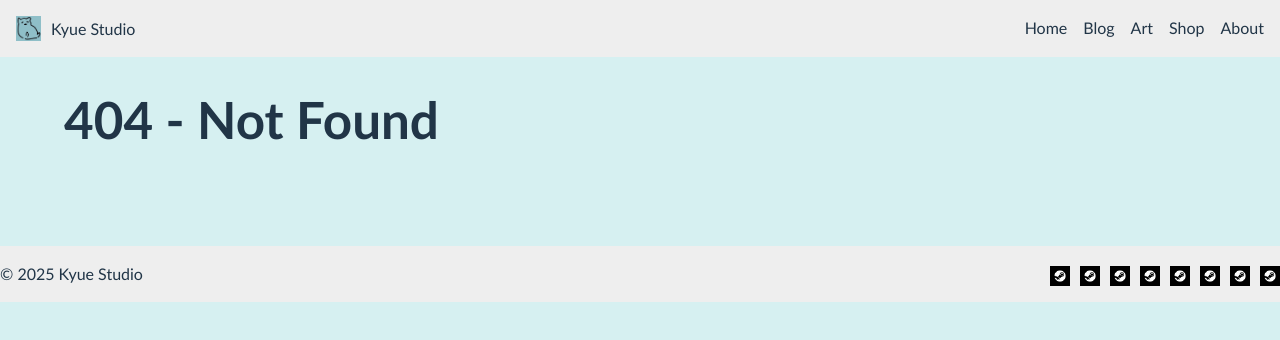
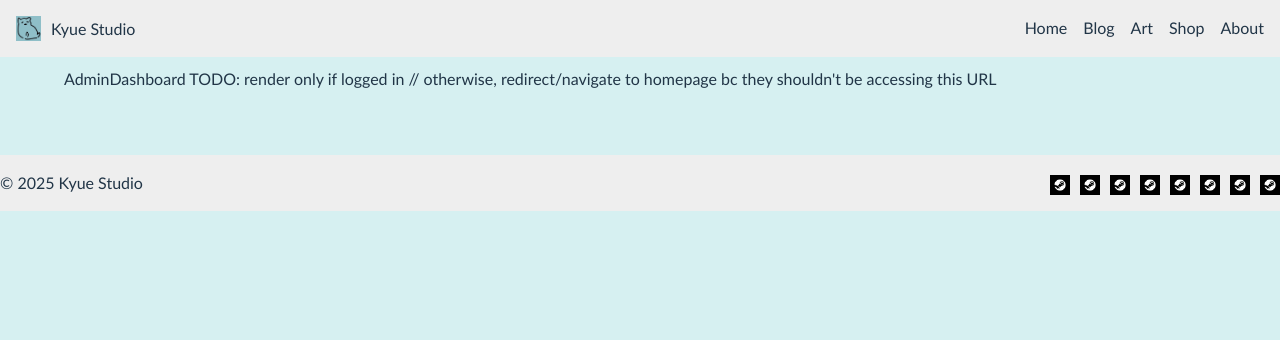
Before and after one commit to k3kyan/KyueStudioWebsite-v2, a React (Vite) app in the folder kyue-studio-website-v3/: page /admin/dashboard in a window 1280 px wide. Before the commit this address had no page. Shown: the top 340 px of the page. Built offline with nearby package versions, Linux system fonts and the light colour scheme.

Commit message:
Added Admin dashboard, tried to add logout functionality, did not work rip

```diff
--- a/kyue-studio-website-v3/src/App.jsx
+++ b/kyue-studio-website-v3/src/App.jsx
@@ -9,6 +9,7 @@ import Shop from './pages/shop/Shop';
 import Blog from './pages/blog/Blog';
 import Art from './pages/art/Art';
 import Login from './pages/login/Login';
+import AdminDashboard from './pages/admin/dashboard/AdminDashboard';
 import { AuthorizationProvider } from '../GlobalContext'; // CAUTION: correct path...?
 
 function App() {
@@ -31,7 +32,7 @@ function App() {
             <Route path="/login" element={<Login />} />
             {/* Protected Routes/Pages */}
             {/* TODO: */}
-            {/* <Route path="/admin/dashboard" element={<AdminDashboard />} /> */}
+            <Route path="/admin/dashboard" element={<AdminDashboard />} />
             {/* <Route path="/admin/messages" element={<AdminMessages />} /> */}
             {/* <Route path="/admin/orders" element={<AdminOrders />} /> */}
           </Routes>
--- /dev/null
+++ b/kyue-studio-website-v3/src/components/forms/loginform/LogOutButton.jsx
@@ -0,0 +1,22 @@
+import { Navigate } from 'react-router-dom';
+import { useAuth } from '../../../../GlobalContext';
+import React, { useEffect, useState } from 'react';
+import api from '../../../api/fastapi';
+
+// TODO: this doesnt work, idk im too tired for this and its not part of the branch task
+
+const LogOutButton = () => {
+
+    const handleLogout = () => {
+        logout(); // call the context logout function
+    };
+
+
+  return (
+    <div>
+        <button onClick={handleLogout}>Log Out</button>
+    </div>
+  )
+}
+
+export default LogOutButton
--- a/kyue-studio-website-v3/src/components/header/Header.jsx
+++ b/kyue-studio-website-v3/src/components/header/Header.jsx
@@ -2,7 +2,14 @@ import { Link } from 'react-router-dom';
 import './Header.css';
 import Logo from '../../assets/images/global/KyueStudioLogo.jpg';
 
+import React, { useEffect, useState } from 'react';
+// import api from '../../../api/fastapi';
+import { useAuth } from '../../../GlobalContext';
+import LogOutButton from '../forms/loginform/LogOutButton';
+
 function Header() {
+  const { isLoggedIn } = useAuth(); // getting context from GlobalContext.js, tells us whether we are logged in or not
+
   return (
     <header style={{ background: '#eee', padding: '1rem' }}>
         <div className="navbar-logo">
@@ -18,6 +25,11 @@ function Header() {
         <Link to="/art">Art</Link>
         <Link to="/shop">Shop</Link>
         <Link to="/about">About</Link>
+
+        {/* Conditional Rendering for Protected Routes (Admin stuff) */}
+        {isLoggedIn && ( // REPLACE WITH VARIABLE BOOL ON WHETHER UR LOGGED IN OR NOT
+          <Link to="/admin/dashboard">Admin</Link>
+        )}
       </nav>
     </header>
   );
--- /dev/null
+++ b/kyue-studio-website-v3/src/pages/admin/dashboard/AdminDashboard.jsx
@@ -0,0 +1,15 @@
+import React from 'react'
+import LogOutButton from '../../../components/forms/loginform/LogOutButton'
+
+const AdminDashboard = () => {
+  return (
+    <div>
+        AdminDashboard
+        TODO: render only if logged in // otherwise, redirect/navigate to homepage bc they shouldn't be accessing this URL
+        {/* TODO: fix LogOutButton component. doesn't work. */}
+        {/* <LogOutButton /> */}
+    </div>
+  )
+}
+
+export default AdminDashboard
```
